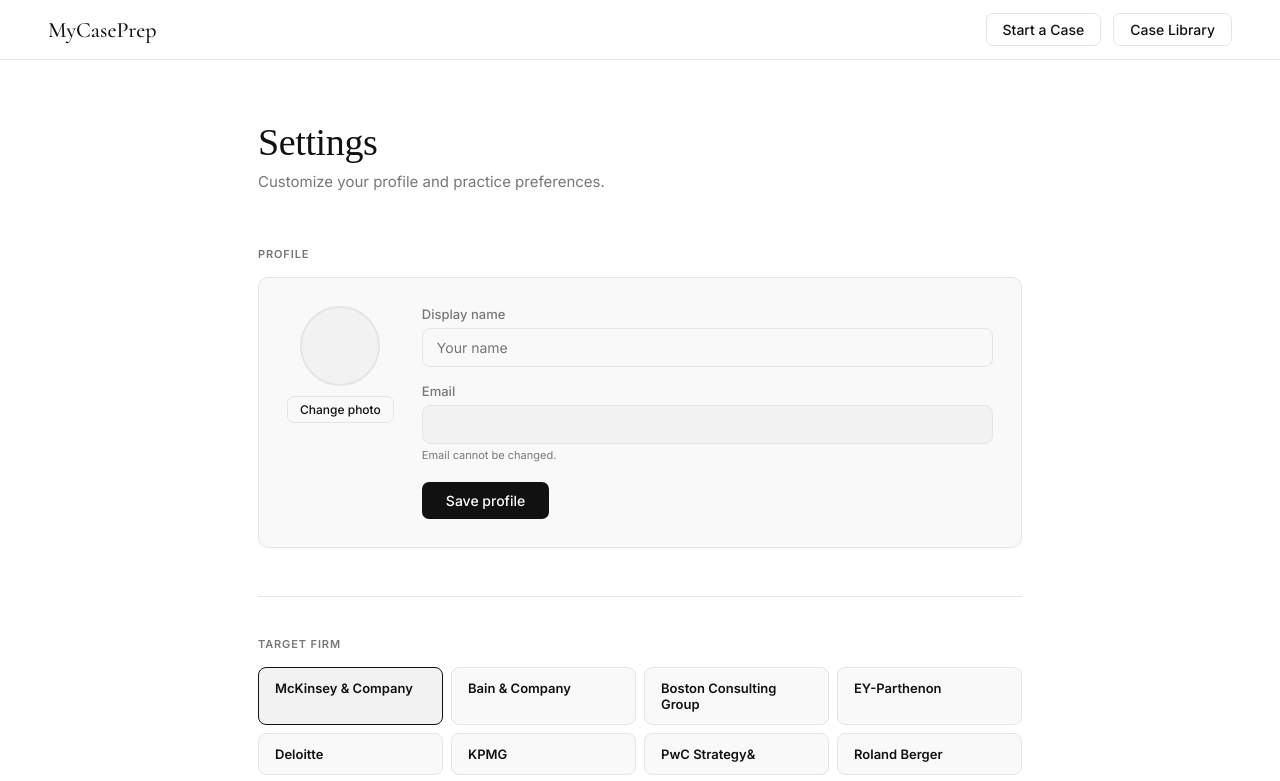
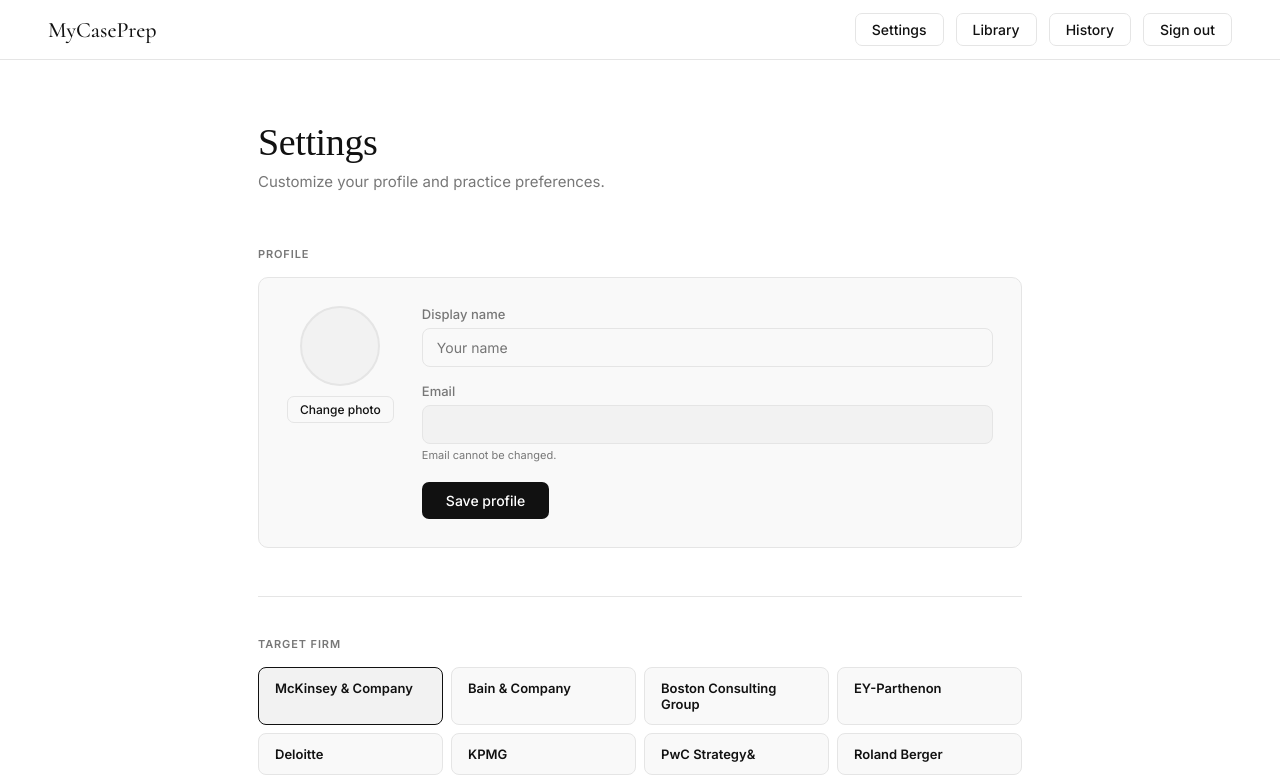
Before and after one commit to parkvince/mycaseprep, a Next.js app: page /settings in a window 1280 px wide. Shown: the top 781 px of the page. Built offline with nearby package versions, Linux system fonts and the light colour scheme; no server answers.

Commit message:
feat: use shared Navbar across all pages

```diff
--- a/src/app/settings/page.tsx
+++ b/src/app/settings/page.tsx
@@ -6,6 +6,7 @@
 import { useSession, signOut } from "next-auth/react";
 import { FIRM_CONFIGS } from "@/lib/prompts/firms";
 import { FirmKey, Difficulty } from "@/types";
+import Navbar from "@/components/Navbar";
 
 export default function SettingsPage() {
   const router = useRouter();
@@ -110,26 +111,7 @@
 
   return (
     <main style={{ minHeight: "100vh", background: "var(--bg)", color: "var(--text-primary)" }}>
-      <nav style={{
-        display: "flex", justifyContent: "space-between", alignItems: "center",
-        padding: "0 48px", height: "60px", borderBottom: "1px solid var(--border)",
-        position: "sticky", top: 0, background: "rgba(255,255,255,0.98)", zIndex: 100,
-      }}>
-        <span
-          style={{ fontFamily: "Cormorant, serif", fontSize: "22px", fontWeight: 500, color: "#111111", cursor: "pointer" }}
-          onClick={() => router.push("/")}
-        >
-          MyCasePrep
-        </span>
-        <div style={{ display: "flex", gap: "12px", alignItems: "center" }}>
-          <button className="btn-secondary" style={{ padding: "7px 16px" }} onClick={() => router.push("/dashboard")}>
-            Start a Case
-          </button>
-          <button className="btn-secondary" style={{ padding: "7px 16px" }} onClick={() => router.push("/library")}>
-            Case Library
-          </button>
-        </div>
-      </nav>
+      <Navbar variant="settings" />
 
       <div style={{ maxWidth: "860px", margin: "0 auto", padding: "60px 48px" }}>
         <motion.div initial={{ opacity: 0, y: 16 }} animate={{ opacity: 1, y: 0 }}>
```
